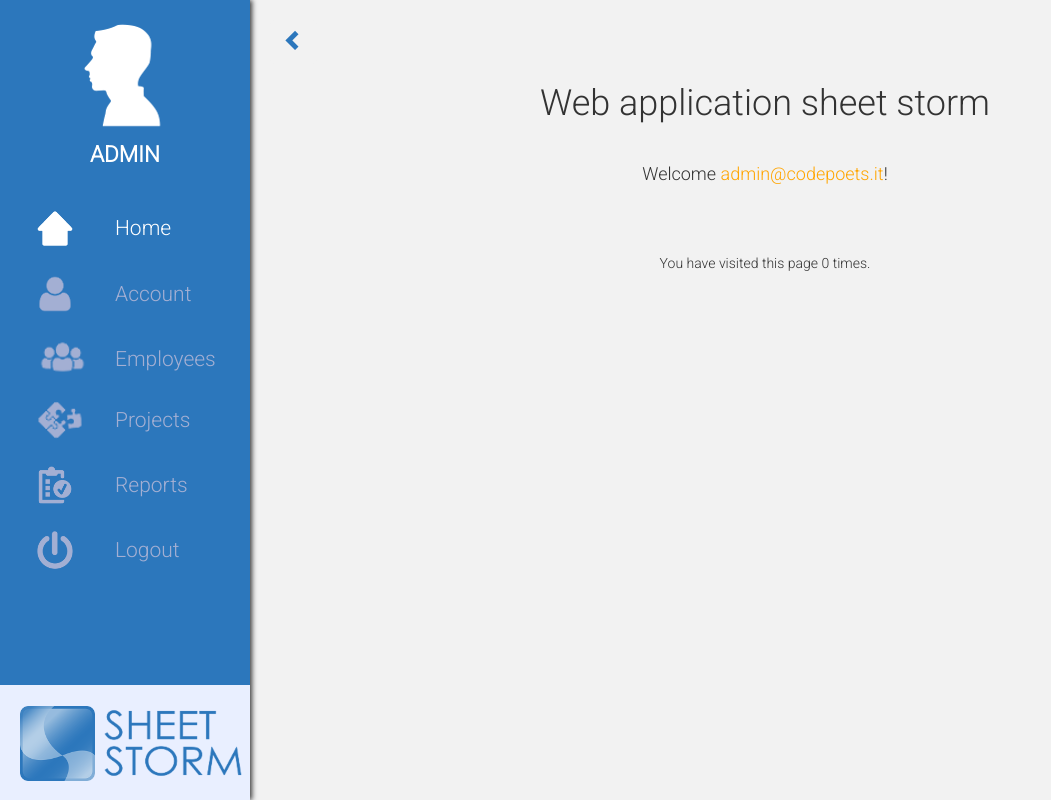
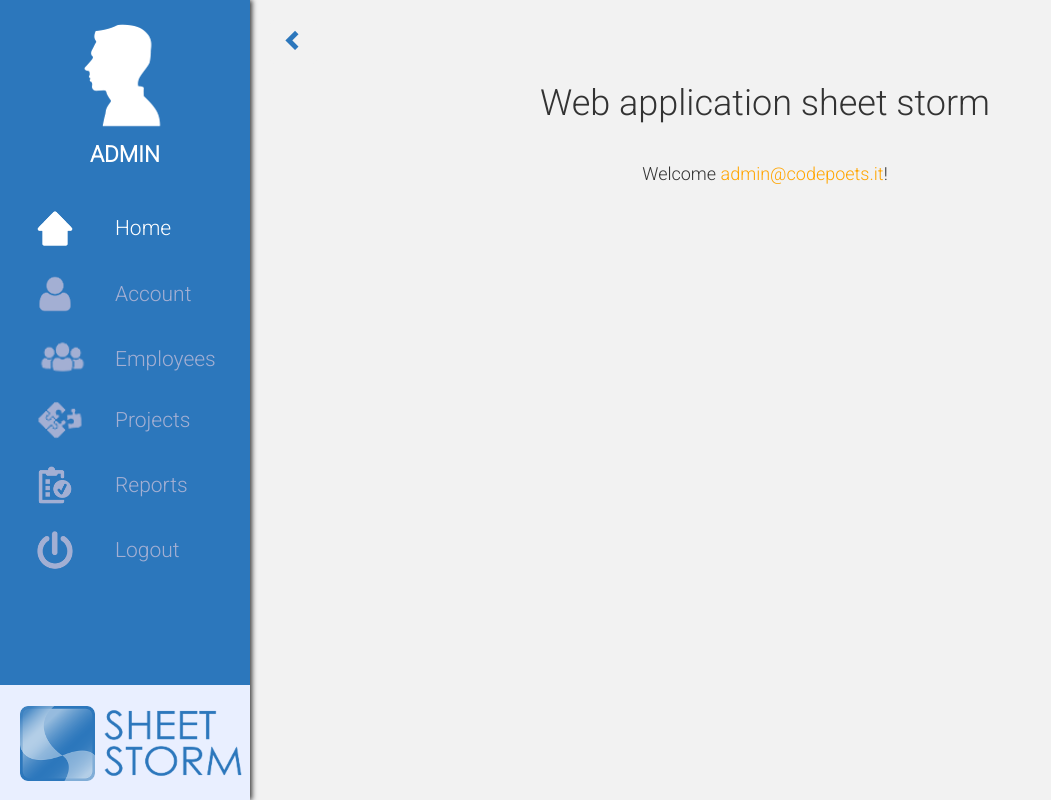
Before and after one commit to Code-Poets/sheetstorm, a Django app: page / in a window 1280 px wide. Shown: the whole page, without its empty margins (0-1051 px from the left). Run offline with Django 3.2, Linux system fonts and the light colour scheme; a user stored in the database is signed in; parts of the project's set-up code (start-up, migrations or seed data) failed here and were passed over; some libraries are stand-ins or nearby versions.

Commit message:
Remove visit counter from user's home view

```diff
--- a/users/templates/home.html
+++ b/users/templates/home.html
@@ -21,8 +21,4 @@
 
     {% endif %}
 
-    <br />
-    <br />
-    <p>{% trans 'You have visited this page' %} {{ num_visits }} {% if num_visits == 1 %}{% trans 'time' %}{% else %}{% trans 'times' %}{% endif %}.</p>
-
 {% endblock %}
--- a/users/views.py
+++ b/users/views.py
@@ -70,11 +70,7 @@ class UserViewSet(viewsets.ModelViewSet):
 @login_required
 def index(request: HttpRequest) -> HttpResponse:
     logger.info(f"User with id: {request.user.pk} is on home page")
-    # Number of visits to this view, as counted in the session variable.
-    num_visits = request.session.get("num_visits", 0)
-    request.session["num_visits"] = num_visits + 1
-
-    return render(request, "home.html", context={"num_visits": num_visits})
+    return render(request, "home.html")
 
 
 class SignUp(APIView):
```
